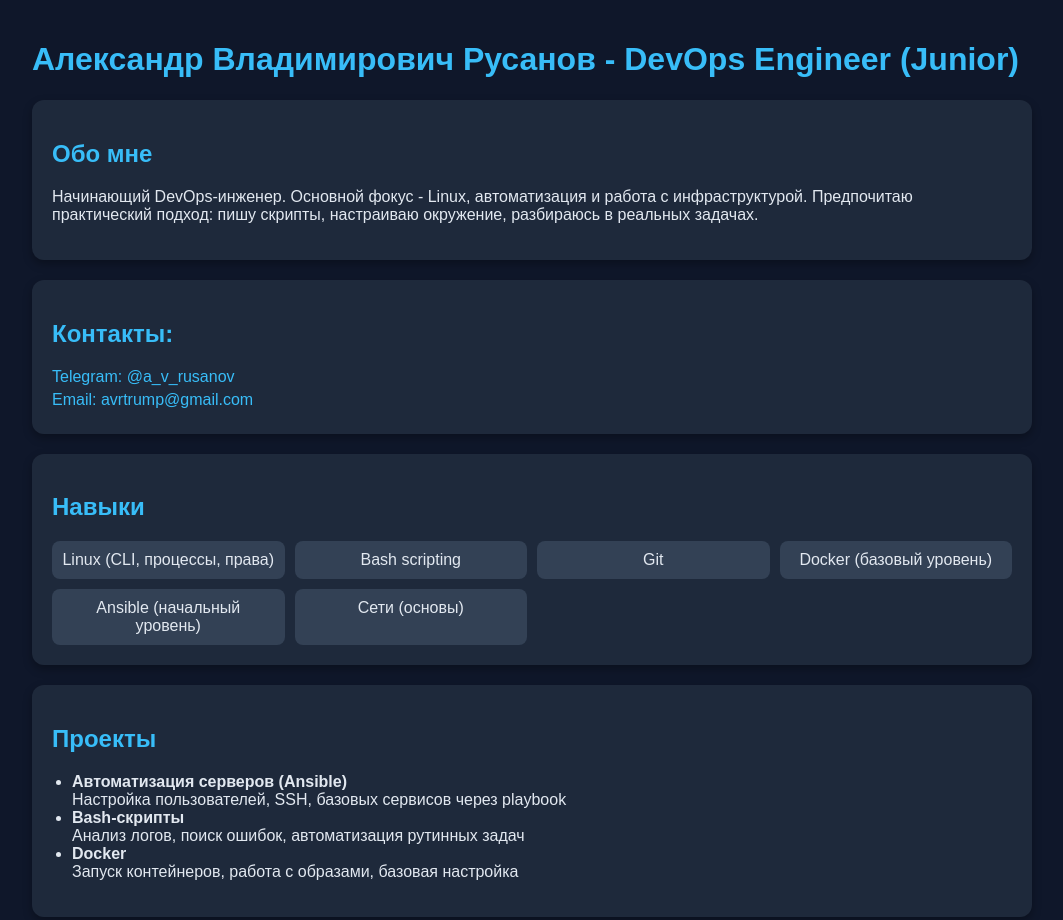
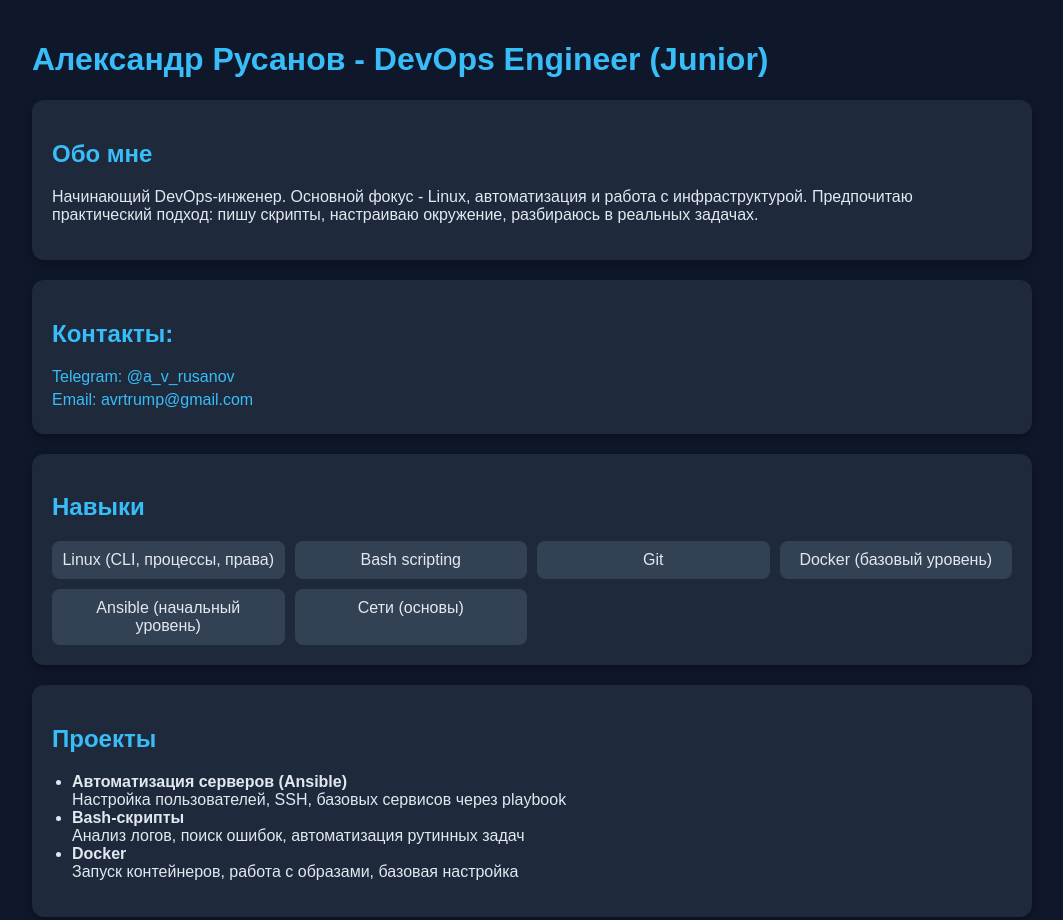
Before and after one commit to alexxruss/mysite, a plain HTML site: page app/index.html in a window 1280 px wide. Shown: the top 920 px of the page, without its empty margins (108-1171 px from the left). Drawn offline with Linux system fonts and the light colour scheme.

Commit message:
Final_v.1.0

```diff
--- a/app/index.html
+++ b/app/index.html
@@ -65,7 +65,7 @@
 
   <div class="container">
 
-    <h1>Александр Владимирович Русанов - DevOps Engineer (Junior)</h1>
+    <h1>Александр Русанов - DevOps Engineer (Junior)</h1>
 
     <div class="card">
       <h2>Обо мне</h2>
```
Also changed, not shown: 1 other file.
